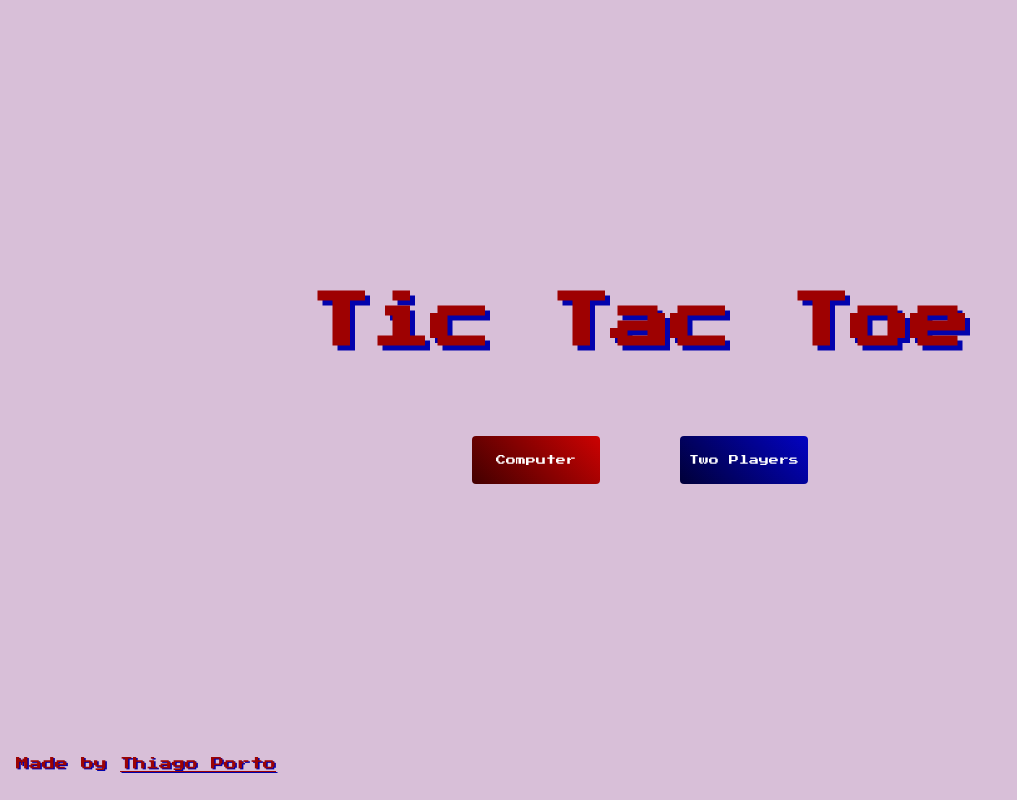
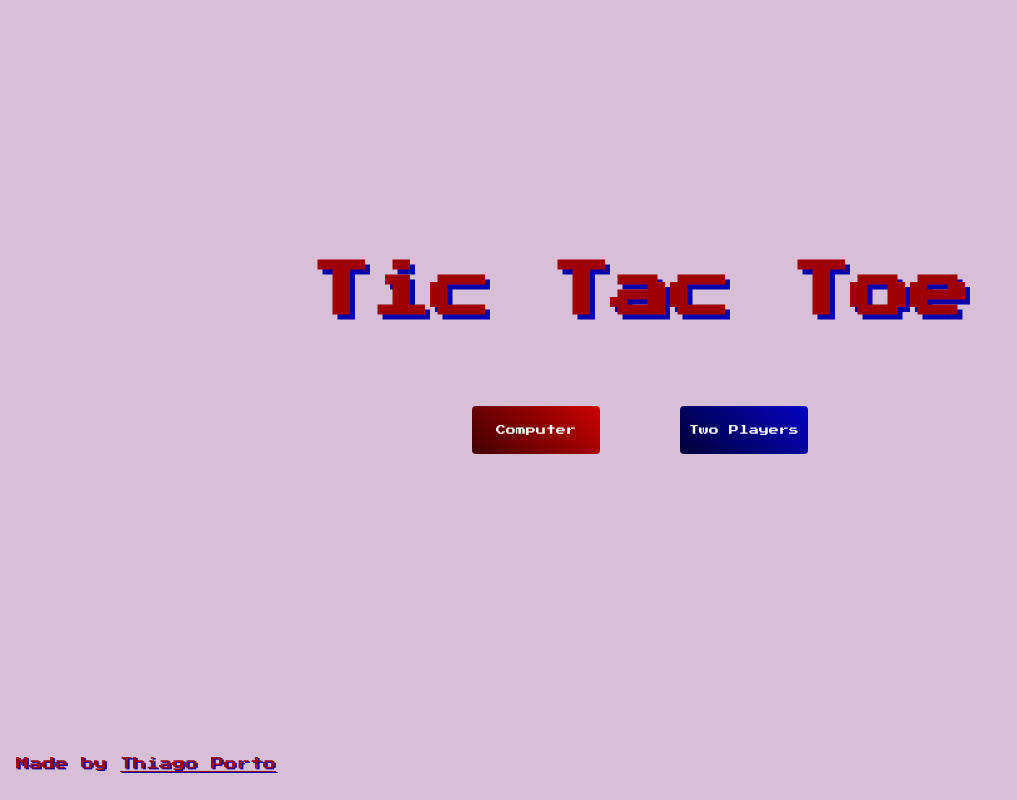
Before and after one commit to thiago-porto25/tic-tac-toe, a plain HTML site: page index.html in a window 1280 px wide. Both pictures are taken after a click on the button "New Game". Shown: the whole page, without its empty margins (0-1017 px from the left). Drawn offline with Linux system fonts and the light colour scheme.

Commit message:
increase width of start game btns and fix the layout of board, title and game mode buttons

```diff
--- a/styles/style.css
+++ b/styles/style.css
@@ -65,6 +65,10 @@ main {
   color: rgb(158, 1, 1);
   text-shadow: 5px 5px 0px rgb(2, 2, 173);
 }
+.title h1 {
+  margin-bottom: 2rem;
+  margin-top: 0.5rem;
+}
 
 .blurred {
   filter: blur(4px);
@@ -76,7 +80,7 @@ main {
   flex-direction: column;
   justify-content: center;
   align-items: center;
-  height: 15%;
+  height: 20%;
 }
 
 .modeBtns {
@@ -222,7 +226,7 @@ main {
 }
 
 .startGameBtn{
-  width: 7rem;
+  width: 7.5rem;
   height: 2.5rem;
   font-family: inherit;
   font-size: 10px;
```
